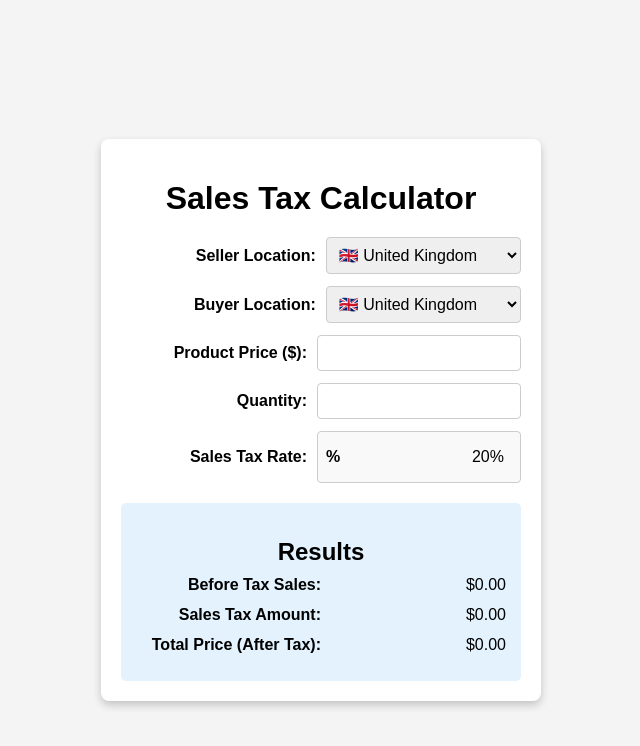
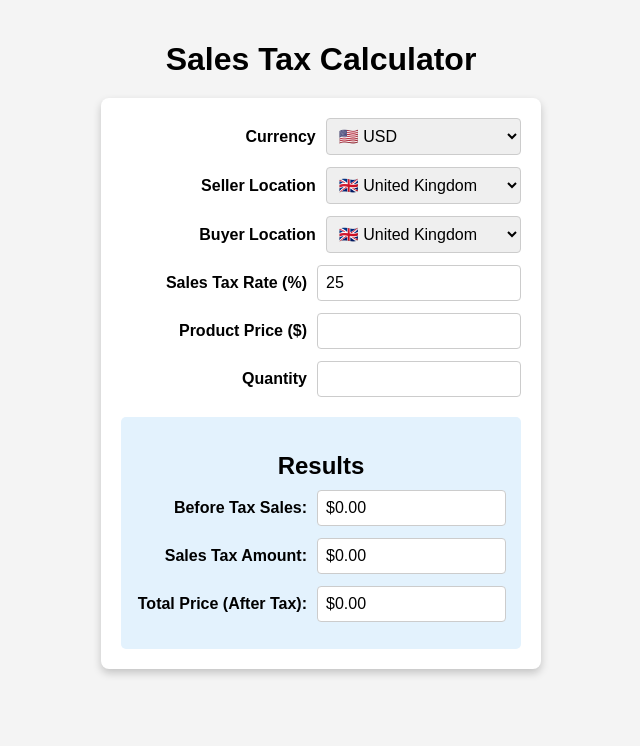
Before and after one commit to RyanDuong0/voteformeMD-KCSxNUCATS, a plain HTML site: page index.html in a window 1280 px wide. Shown: the whole page, without its empty margins (319-959 px from the left). Drawn offline with nearby package versions, Linux system fonts and the light colour scheme.

Commit message:
Fixed currency change functionality and updated Product Price label dynamically

```diff
--- a/index.html
+++ b/index.html
@@ -8,30 +8,42 @@
     <script src="https://code.jquery.com/jquery-3.6.0.min.js"></script>
 </head>
 <body>
+    <h1>Sales Tax Calculator</h1> <!-- Moved outside the container -->
+
     <div class="container">
-        <h1>Sales Tax Calculator</h1>
-
         <form id="taxForm">
-            <!-- Seller Location (Moved to Top) -->
+            <!-- Currency Selection -->
             <div class="form-group">
-                <label for="sellerLocation">Seller Location:</label>
-                <select id="sellerLocation">
-                    <option value="UK" data-tax="20">🇬🇧 United Kingdom</option>
-                    <option value="IE" data-tax="23">🇮🇪 Ireland</option>
-                    <option value="NL" data-tax="21">🇳🇱 Netherlands</option>
-                    <option value="BE" data-tax="21">🇧🇪 Belgium</option>
-                    <option value="ZA" data-tax="15">🇿🇦 South Africa</option>
-                    <option value="KE" data-tax="16">🇰🇪 Kenya</option>
-                    <option value="CA" data-tax="5">🇨🇦 Canada</option>
-                    <option value="AU" data-tax="10">🇦🇺 Australia</option>
-                    <option value="FI" data-tax="24">🇫🇮 Finland</option>
-                    <option value="SE" data-tax="25">🇸🇪 Sweden</option>
+                <label for="currency">Currency</label>
+                <select id="currency">
+                    <option value="USD">🇺🇸 USD</option>
+                    <option value="GBP">🇬🇧 GBP</option>
+                    <option value="EUR">🇪🇺 EUR</option>
+                    <option value="CAD">🇨🇦 CAD</option>
+                    <option value="AUD">🇦🇺 AUD</option>
                 </select>
             </div>
 
-            <!-- Buyer Location (Moved to Top) -->
+            <!-- Seller Location -->
             <div class="form-group">
-                <label for="buyerLocation">Buyer Location:</label>
+                <label for="sellerLocation">Seller Location</label>
+                <select id="sellerLocation">
+                    <option value="UK" data-tax="25">🇬🇧 United Kingdom</option>
+                    <option value="IE" data-tax="12.5">🇮🇪 Ireland</option>
+                    <option value="NL" data-tax="25.8">🇳🇱 Netherlands</option>
+                    <option value="BE" data-tax="25">🇧🇪 Belgium</option>
+                    <option value="ZA" data-tax="27">🇿🇦 South Africa</option>
+                    <option value="KE" data-tax="30">🇰🇪 Kenya</option>
+                    <option value="CA" data-tax="15">🇨🇦 Canada</option>
+                    <option value="AU" data-tax="30">🇦🇺 Australia</option>
+                    <option value="FI" data-tax="20">🇫🇮 Finland</option>
+                    <option value="SE" data-tax="20.6">🇸🇪 Sweden</option>
+                </select>
+            </div>
+
+            <!-- Buyer Location -->
+            <div class="form-group">
+                <label for="buyerLocation">Buyer Location</label>
                 <select id="buyerLocation">
                     <option value="UK">🇬🇧 United Kingdom</option>
                     <option value="IE">🇮🇪 Ireland</option>
@@ -46,42 +58,39 @@
                 </select>
             </div>
 
-            <!-- Product Price (Moved Below) -->
+            <!-- Sales Tax Rate (Now Left-Aligned) -->
             <div class="form-group">
-                <label for="price">Product Price ($):</label>
+                <label for="salesTaxRate">Sales Tax Rate (%)</label>
+                <input type="text" id="salesTaxRate" readonly>
+            </div>
+
+            <!-- Product Price -->
+            <div class="form-group">
+                <label for="price">Product Price</label>
                 <input type="number" id="price" required>
             </div>
 
-            <!-- Quantity (Moved Below) -->
+            <!-- Quantity -->
             <div class="form-group">
-                <label for="quantity">Quantity:</label>
+                <label for="quantity">Quantity</label>
                 <input type="number" id="quantity" required>
-            </div>
-
-            <!-- Sales Tax Rate (Label in Front) -->
-            <div class="form-group">
-                <label for="salesTaxRate">Sales Tax Rate:</label>
-                <div class="input-container">
-                    <span class="prefix">%</span>
-                    <input type="text" id="salesTaxRate" readonly>
-                </div>
             </div>
         </form>
 
-        <!-- Results Section in Box -->
+        <!-- Results Section Styled in a Box -->
         <div id="result" class="result-box">
             <h2>Results</h2>
             <div class="form-group">
                 <label>Before Tax Sales:</label>
-                <span id="beforeTax">$0.00</span>
+                <input type="text" id="beforeTax" readonly>
             </div>
             <div class="form-group">
                 <label>Sales Tax Amount:</label>
-                <span id="salesTax">$0.00</span>
+                <input type="text" id="salesTax" readonly>
             </div>
             <div class="form-group">
                 <label>Total Price (After Tax):</label>
-                <span id="totalPrice">$0.00</span>
+                <input type="text" id="totalPrice" readonly>
             </div>
         </div>
     </div>
--- a/script.js
+++ b/script.js
@@ -1,38 +1,60 @@
 $(document).ready(function () {
-    // Default tax rates by country
+    // Default tax rates for each country
     const taxRates = {
-        "UK": 20, "IE": 23, "NL": 21, "BE": 21, "ZA": 15,
-        "KE": 16, "CA": 5, "AU": 10, "FI": 24, "SE": 25
+        "UK": 25, "IE": 12.5, "NL": 25.8, "BE": 25, "ZA": 27,
+        "KE": 30, "CA": 15, "AU": 30, "FI": 20, "SE": 20.6
+    };
+
+    // Currency symbols mapping
+    const currencySymbols = {
+        "USD": "$",
+        "GBP": "£",
+        "EUR": "€",
+        "CAD": "C$",
+        "AUD": "A$"
     };
 
     let currentTaxRate = 0;
+    let currentCurrency = "GBP"; // Default to GBP
 
-    // Update tax rate based on seller's location
+    // Function to update the currency symbol
+    function updateCurrency() {
+        currentCurrency = $("#currency").val();
+        const currencySymbol = currencySymbols[currentCurrency];
+
+        // Update labels with the selected currency symbol
+        $("label[for='price']").html(`Product Price (${currencySymbol})`);
+        calculateTax();
+    }
+
+    // Function to update tax rate based on seller's location
     function updateTaxRate() {
         const sellerLocation = $("#sellerLocation").val();
         currentTaxRate = taxRates[sellerLocation] || 0;
-
-        $("#salesTaxRate").val(`${currentTaxRate}%`); // Updates the new input box
+        $("#salesTaxRate").val(currentTaxRate); // No percentage sign
         calculateTax();
     }
 
-    // Calculate tax and update result fields
+    // Function to calculate tax and update results
     function calculateTax() {
+        const currencySymbol = currencySymbols[currentCurrency];
         const price = parseFloat($("#price").val()) || 0;
         const quantity = parseInt($("#quantity").val()) || 0;
         const subtotal = price * quantity;
         const salesTax = (subtotal * currentTaxRate) / 100;
         const totalPrice = subtotal + salesTax;
 
-        $("#beforeTax").text(`$${subtotal.toFixed(2)}`);
-        $("#salesTax").text(`$${salesTax.toFixed(2)}`);
-        $("#totalPrice").text(`$${totalPrice.toFixed(2)}`);
+        $("#beforeTax").val(`${currencySymbol}${subtotal.toFixed(2)}`);
+        $("#salesTax").val(`${currencySymbol}${salesTax.toFixed(2)}`);
+        $("#totalPrice").val(`${currencySymbol}${totalPrice.toFixed(2)}`);
     }
 
-    // Event listeners for updates
+    // Event listeners
+    $("#currency").change(updateCurrency);
     $("#sellerLocation").change(updateTaxRate);
     $("#price, #quantity").on("input", calculateTax);
 
-    // Set initial tax rate on page load
+    // Initialize defaults
+    updateCurrency();
     updateTaxRate();
 });
--- a/styles.css
+++ b/styles.css
@@ -5,7 +5,7 @@ body {
     margin: 0;
     padding: 20px;
     display: flex;
-    justify-content: center;
+    flex-direction: column;
     align-items: center;
     height: 100vh;
 }
@@ -19,7 +19,7 @@ body {
     width: 400px;
 }
 
-/* Heading */
+/* Heading (Now Outside the Container) */
 h1 {
     text-align: center;
     margin-bottom: 20px;
@@ -28,8 +28,8 @@ h1 {
 /* Form Group Styling */
 .form-group {
     display: flex;
+    align-items: center;
     justify-content: space-between;
-    align-items: center;
     margin-bottom: 12px;
 }
 
@@ -60,28 +60,6 @@ input[type="number"]::-webkit-outer-spin-button {
     margin: 0;
 }
 
-/* Buttons */
-button {
-    width: 100%;
-    padding: 10px;
-    background-color: #007bff;
-    border: none;
-    color: white;
-    font-size: 16px;
-    cursor: pointer;
-    margin-top: 10px;
-    border-radius: 4px;
-}
-
-button:hover {
-    background-color: #0056b3;
-}
-
-/* Hide modify tax input initially */
-#customTaxRate, #confirmTaxBtn {
-    display: none;
-}
-
 /* Results Box */
 .result-box {
     background: #e3f2fd;
@@ -98,41 +76,3 @@ button:hover {
 .result-box .form-group {
     justify-content: space-between;
 }
-
-#salesTaxRate {
-    background-color: #f9f9f9;
-    border: 1px solid #ccc;
-    border-radius: 4px;
-    padding: 8px;
-    width: 50%;
-    text-align: right;
-    font-size: 16px;
-    cursor: not-allowed;
-}
-
-/* Input container for Sales Tax Rate */
-.input-container {
-    display: flex;
-    align-items: center;
-    width: 50%;
-    background-color: #f9f9f9;
-    border: 1px solid #ccc;
-    border-radius: 4px;
-    padding: 8px;
-}
-
-/* Sales Tax Rate Percentage Sign */
-.prefix {
-    font-size: 16px;
-    font-weight: bold;
-    padding-right: 8px;
-}
-
-/* Input Styling */
-#salesTaxRate {
-    border: none;
-    background: transparent;
-    flex: 1;
-    font-size: 16px;
-    text-align: right;
-}
```
